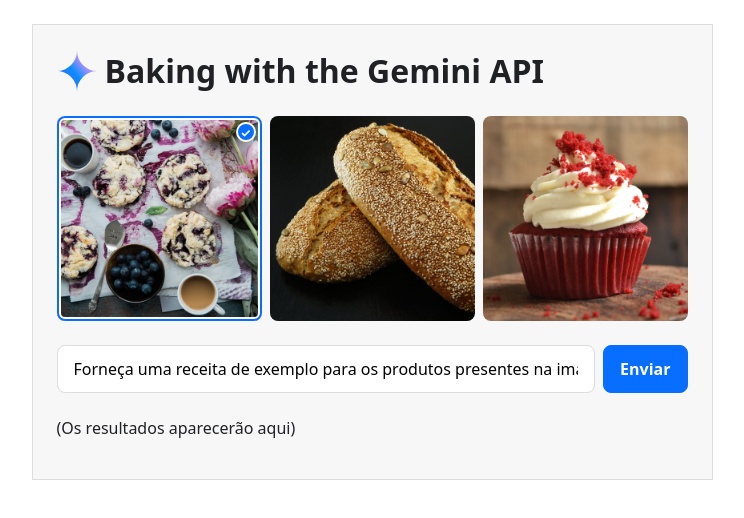
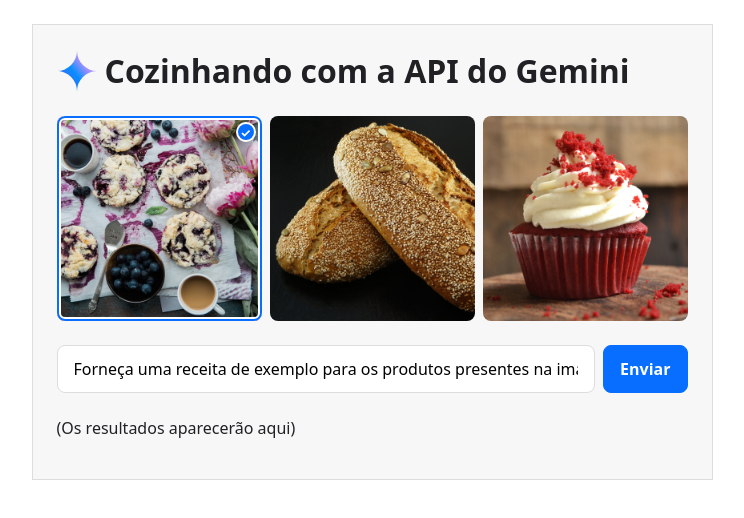
Before and after one commit to jotap1101/gerador-de-receita-com-flask, a plain HTML site: page web/index.html in a window 1280 px wide. Shown: the whole page, without its empty margins (268-1012 px from the left). Drawn offline with nearby package versions, Linux system fonts and the light colour scheme.

Commit message:
fix: update page title to Portuguese translation

```diff
--- a/web/index.html
+++ b/web/index.html
@@ -8,7 +8,7 @@
 </head>
 <body>
     <main>
-        <h1>Baking with the Gemini API</h1>
+        <h1>Cozinhando com a API do Gemini</h1>
         <form>
             <div class="image-picker">
                 <label class="image-choice">
```
